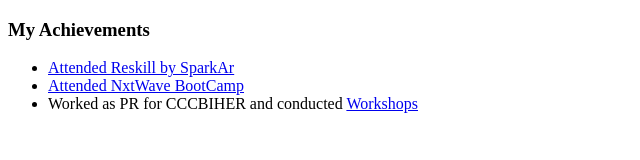
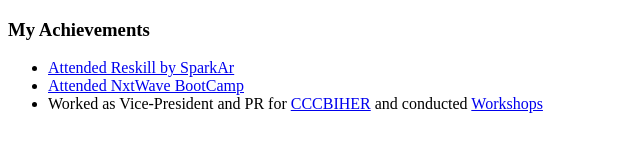
Before and after one commit to Gowtham-Pentela/CV, a plain HTML site: page acheivements.html in a window 1280 px wide. Shown: the whole page, without its empty margins (0-640 px from the left). Drawn offline with Linux system fonts and the light colour scheme.

Commit message:
Update acheivements.html

```diff
--- a/acheivements.html
+++ b/acheivements.html
@@ -11,7 +11,7 @@
     <ul>
         <li><a href="./SparkAR.png">Attended Reskill by SparkAr</a></li>
         <li><a href="./Bootcamp.pdf">Attended NxtWave BootCamp</a></li>
-        <li>Worked as PR for CCCBIHER and conducted <a href="https://drive.google.com/drive/folders/1n2Z5-AmjIcF5KHh9TQnAUbkv9c_3lL7g?usp=sharing">Workshops</a></li>
+        <li>Worked as Vice-President and PR for <a href="https://cccbiher.herokuapp.com/">CCCBIHER</a> and conducted <a href="https://drive.google.com/drive/folders/1n2Z5-AmjIcF5KHh9TQnAUbkv9c_3lL7g?usp=sharing">Workshops</a></li>
     </ul>
 </body>
 </html>
```
